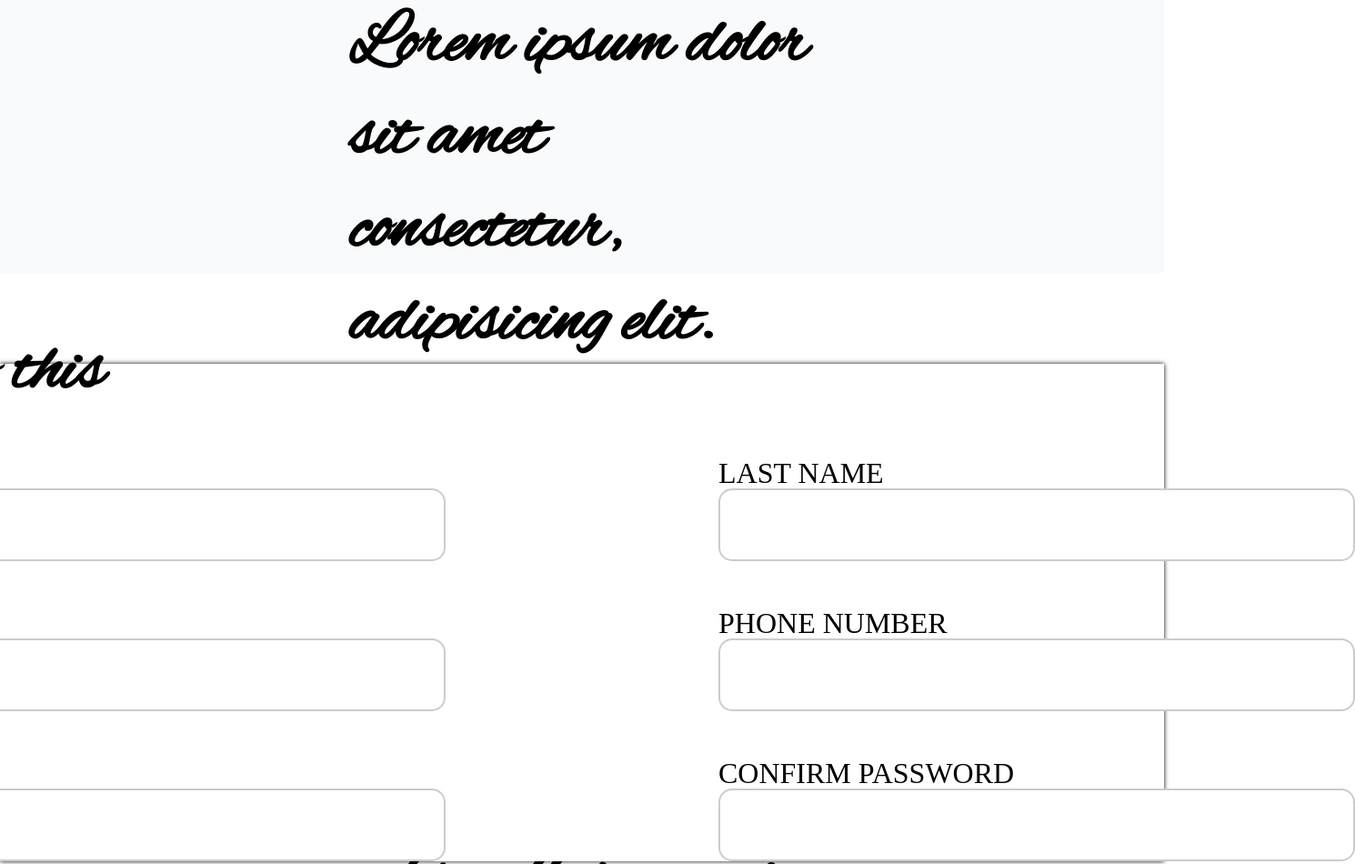
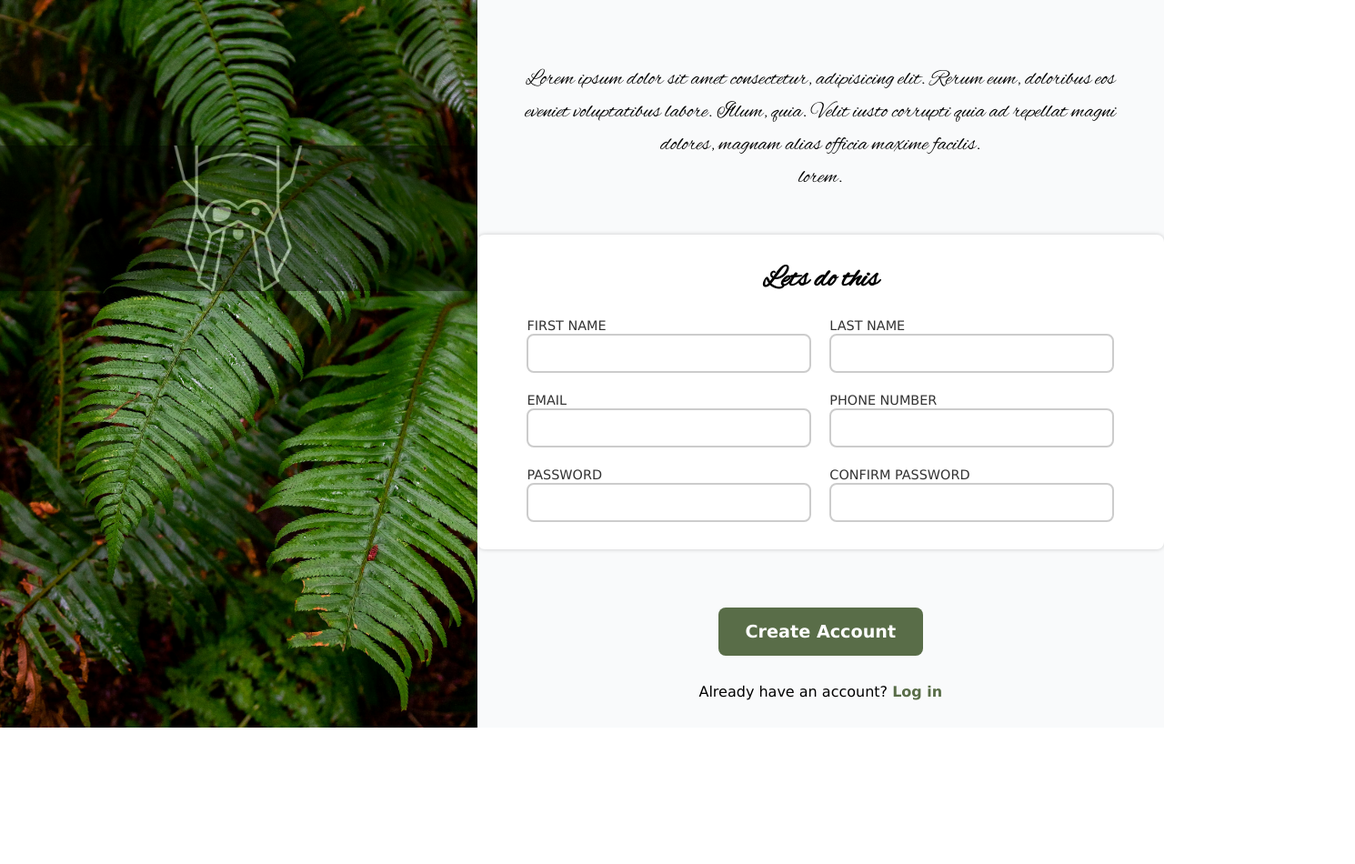
Before and after one commit to yelllowcat/Sign-up-Form, a plain HTML site: page index.html in a window 1280 px wide. Shown: the top 950 px of the page at 91% size, 1490 px wide, since content can reach past the window. After the commit the page ends 800 px from the top, so only its background shows below. Drawn offline with Linux system fonts and the light colour scheme.

Commit message:
version 2 of form page

```diff
--- a/styles.css
+++ b/styles.css
@@ -2,174 +2,196 @@
   font-family: my-cool-font;
   src: url(/fonts/alexbrush-regular-webfont.woff2);
 }
-  *{
+
+* {
   box-sizing: border-box;
+  margin: 0;
   padding: 0;
-    margin: 0;
+}
 
-  }
-  input{
-    appearance: none;
+html, body {
+  height: 100%;
+  width: 100%;
+  font-family: 'Lucida Sans', 'Lucida Sans Regular', 'Lucida Grande', 'Lucida Sans Unicode', Geneva, Verdana, sans-serif;
 }
 
 img, picture, video, canvas, svg {
   display: block;
   max-width: 100%;
+  height: auto;
 }
 
 input, button, textarea, select {
   font: inherit;
 }
-  h1 ,p {
+
+body {
+  display: flex;
+  min-height: 100vh;
+}
+
+.container1 {
+  position: relative;
+  width: 100%;
+  height: 100vh;
+  overflow: hidden;
+}
+
+.container1 img {
+  width: 100%;
+  height: 100%;
+  object-fit: cover;
+}
+
+.black {
+  position: absolute;
+  top: 0;
+  left: 0;
+  background-color: black;
+  opacity: 0.4;
+  width: 100%;
+  height: 20vh;
+  display: flex;
+  justify-content: center;
+top: 20vh;
+}
+
+.odin {
+  max-width: 150px;
+  max-height: 20vh;
+}
+
+.form {
+  width: 60%;
+  display: flex;
+  flex-direction: column;
+  justify-content: space-between;
+  background-color: rgba(249, 250, 251, 1);
+}
+
+.formChild {
+  padding: 30px;
+}
+
+header p.text {
+  padding-top: 5vh;
+  font-size: 1.5rem;
+  text-align: center;
+  line-height: 1.5;
+  font-family: my-cool-font, sans-serif;
+
+}
+
+main {
+  background-color: white;
+  box-shadow: 0px 0px 5px rgba(0, 0, 0, 0.2);
+  border-radius: 8px;
+}
+
+h1 {
+  font-size: 2rem;
+  text-align: center;
+  margin-bottom: 20px;
   font-family: my-cool-font, sans-serif;
 }
-  html{
-    height: 100%;
-    width: 100%;
-  }
-  body{
-    display: flex;
-    height: 100%;
-    width: 100%;
-  }
-  img{
-    width: 40vw;
-    height: 100vh;
-  }
-  button,
-  label,
-  input,
-  select,
-  progress,
-  meter {
-  display: block;
-  font-family: inherit;
-  font-size: 100%;
-  margin: 0px;
-  box-sizing: border-box;
-  width: 100%;
-  padding: 0px;
-  height: 20px;
-}
 
-  .form{
-    display: flex;
-    flex-direction: column;
-    height: 100%;
+form {
   width: 100%;
 }
 
-  header {
+.container {
+  display: flex;
+  flex-wrap: wrap;
+  gap: 20px;
+  justify-content: center;
+}
+
+.left, .right {
   display: flex;
   flex-direction: column;
-    align-items: center;
-    justify-content: center;
-    background-color: rgba(249,250,251,255);
-    margin-bottom: 100px;
+  gap: 20px;
+  width: 45%;
 }
 
-  main{
-    background-color: rgba(255,255,255,255);
-    display: flex;
+label {
+  font-size: 0.9rem;
+  margin-bottom: 5px;
+  color: #333;
+}
+
+input {
+  width: 100%;
+  padding: 10px;
+  font-size: 1rem;
+  border: 2px solid #ccc;
+  border-radius: 8px;
+}
+
+input:focus {
+  border-color: #0051ff;
+  outline: none;
+}
+
+input[type="password"]:invalid:focus {
+  border-color: red;
+}
+
+footer {
+  text-align: center;
+}
+
+button {
+  margin: 20px auto;
+  background-color: #596d48;
+  color: white;
+  font-size: 1.2rem;
+  font-weight: bold;
+  border: none;
+  padding: 15px 30px;
+  border-radius: 8px;
+  cursor: pointer;
+  transition: background-color 0.3s ease;
+}
+
+button:hover {
+  background-color: #455536;
+}
+
+.rest {
+  margin-top: 10px;
+  font-size: 1rem;
+}
+
+.rest a {
+  color: #596d48;
+  text-decoration: none;
+  font-weight: bold;
+}
+
+.rest a:hover {
+  text-decoration: underline;
+}
+
+@media (max-width: 900px) {
+  body {
+    flex-direction: column;
+  }
+
+  .container1 {
+    width: 100%;
+    height: 300px;
+  }
+
+  .form {
+    width: 100%;
+  }
+
+  .container {
     flex-direction: column;
     align-items: center;
-    justify-content: center;
-    margin-bottom: 10px;
-    box-shadow: 0px 0px 5px 0px black;
-
   }
 
-  footer{
-    background-color:  rgba(249,250,251,255);
-    display: flex;
-    flex-direction: column;
-    align-items: center;
-    justify-content: center;
-
+  .left, .right {
+    width: 80%;
   }
-  header{
-    flex: 1.1;
 }
-  main{
-    flex: 0.8;
-  }
-  footer{
-    flex: 1.1;
-  }
-  .text{
-    font-weight: bold;
-    font-size: 5rem;
-    width: 40vw;
-    height: 300px;
-
-  }
-  input{
-    height: 80px;
-    width: 700px;
-    border-radius: 15px;
-    font-size: 2.5rem;
-    border: 2px solid #ccc;
-  }
-  .container{
-    display: flex;
-    gap:300px ;
-  }
-  .right{
-    display: flex;
-    flex-direction: column;
-    gap: 50px;
-  }
-  .left{
-    display: flex;
-    flex-direction: column;
-    gap: 50px;
-  }
-  h1{
-    font-size: 5rem;
-    position: relative;
-    bottom: 40px;
-    right: 685px;
-  }
-  label{
-    font-size: 2rem;
-    margin-bottom: 15px;
-  }
-  button{
-
-    font-weight: bold;
-    font-size: 3rem;
-    border-radius: 20px;
-    height: 100px;
-    width: 600px;
-    color: white;
-    background-color:#596d48 ;
-    box-shadow: none;
-  }
-  .rest{
-    font-family:'Lucida Sans', 'Lucida Sans Regular', 'Lucida Grande', 'Lucida Sans Unicode', Geneva, Verdana, sans-serif;
-    font-size: 3rem;
-  }
-  .container1 {
-    position: relative;
-    text-align: center;
-    color: white;
-  }
-  .black{
-    position: absolute;
-    top: 20%;
-    opacity: 40%;
-    width: 100%;
-    height: 550px;
-    background-color: black;
-  }
-  .odin{
-    height: auto;
-    width: auto;
-    justify-self: center;
-  }
-  input[type="password"]:invalid:focus{
-    border: 2px solid red;
-  }
-  input:focus{
-    border: 2px solid rgb(0, 81, 255);
-  }
```
Lines whose indentation alone changed are shown as unchanged.
